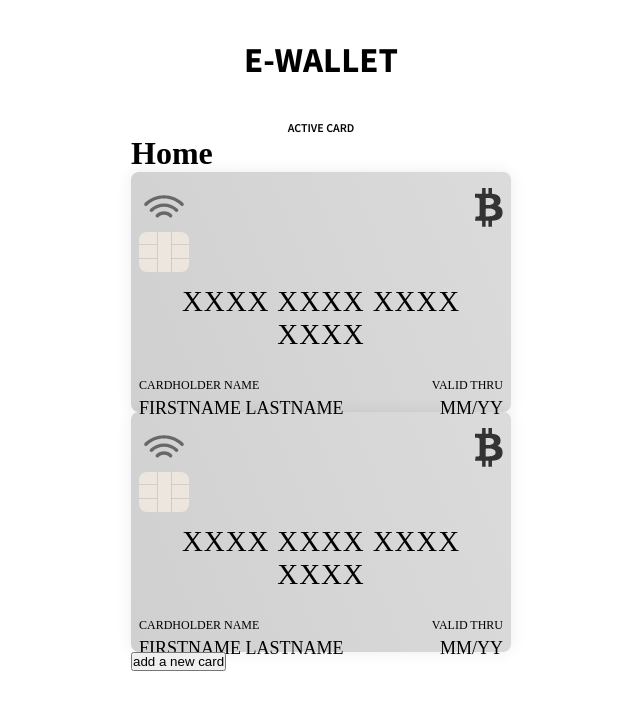
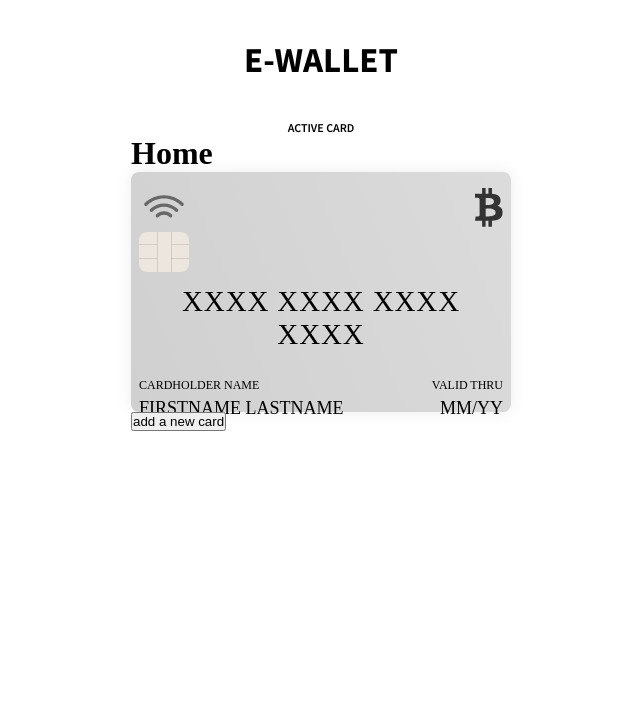
Before and after one commit to joakimfr/e-wallet-react, a React (Vite) app in the folder wallet-app/: page / in a window 1280 px wide. Shown: the top 710 px of the page, without its empty margins (319-959 px from the left). Built offline with nearby package versions, Linux system fonts and the light colour scheme; a web font is replaced by a local one.

Commit message:
cardstack update

```diff
--- a/wallet-app/src/components/Card/Card.jsx
+++ b/wallet-app/src/components/Card/Card.jsx
@@ -2,12 +2,12 @@ import './Card.scss'
 import chipDark from '../../assets/chip-dark.svg'
 import bitCoin from '../../assets/vendor-bitcoin.svg'
 
-function Card(props) {
+function Card({ cardNumber = '', cardName = '', valid = '', vendorImage = bitCoin }) {
 
-  const { cardNumber } = props;
-  const { cardName } = props;
-  const { valid } = props;
-  const { vendorImage } = props;
+ // const { cardNumber } = props;
+ // const { cardName } = props;
+ // const { valid } = props;
+//  const { vendorImage } = props;
  // console.log(vendorImage)
 
   const displayedCardNumber = cardNumber
@@ -22,10 +22,10 @@ function Card(props) {
   <section className="card">
     <article className='card__box'>
       <img className='card__chip' src={chipDark} alt="" />
-      { vendorImage?
+
       <img className='card__vendor' src={vendorImage} alt="" />
-      : <img className='card__vendor' src={bitCoin} alt="" />
-      }
+
+
     </article>
     <p className='card__number'>{displayedCardNumber}</p>
     <article className='card__box'>
@@ -33,11 +33,8 @@ function Card(props) {
       <p className='card__titles'>VALID THRU</p>
     </article>
     <article className='card__box'>
-      { cardName?
-      <p className='card__info'>{cardName}</p>
-      : <p className='card__info'>FIRSTNAME LASTNAME</p>
-      }
-      <p className='card__info'>MM/YY</p>
+      <p className='card__info'>{cardName || 'FIRSTNAME LASTNAME'}</p>
+      <p className='card__info'>{valid || 'MM/YY'}</p>
     </article>
   </section>
   )
--- a/wallet-app/src/components/CardForm/CardForm.jsx
+++ b/wallet-app/src/components/CardForm/CardForm.jsx
@@ -53,7 +53,8 @@ function CardForm() {
       cardName: cardName,
       valid: valid,
       verification: verification,
-      vendor: vendor
+      vendor: vendor.image,
+      color: vendor.color
     };
 
     dispatch(addCard(formData));
@@ -77,7 +78,8 @@ function CardForm() {
         </article>
       </div>
     ),
-    image: option.image //behövs för att kunna skicka med image till handleVendor funktionen
+    image: option.image, //behövs för att kunna skicka med image till handleVendor funktionen
+    color: option.color
   }));
 
 
--- a/wallet-app/src/components/CardStack/CardStack.jsx
+++ b/wallet-app/src/components/CardStack/CardStack.jsx
@@ -6,16 +6,22 @@ function CardStack() {
 
 const cards = useSelector((state) => { return state.cards });
 
-const cardsInStore = cards.map((item) => {
-  return <div key={item.cardNumber}>
-    <p></p>
-  </div>
+const cardsInStore = cards.map(item => (
+  <Card
+    key={item.cardNumber} // Use a unique key for each card
+    cardNumber={item.cardNumber} // Pass cardNumber as a prop to Card component
+    cardName={item.cardName} // Pass cardName as a prop to Card component
+    valid={item.valid} // Pass valid as a prop to Card component
+    vendorImage={item.vendor} // Pass vendorImage as a prop to Card component
 
-})
+  />
+
+));
+console.log(cards)
 
   return (
     <div>
-    <Card />
+
    {cardsInStore}
     </div>
   )
```
